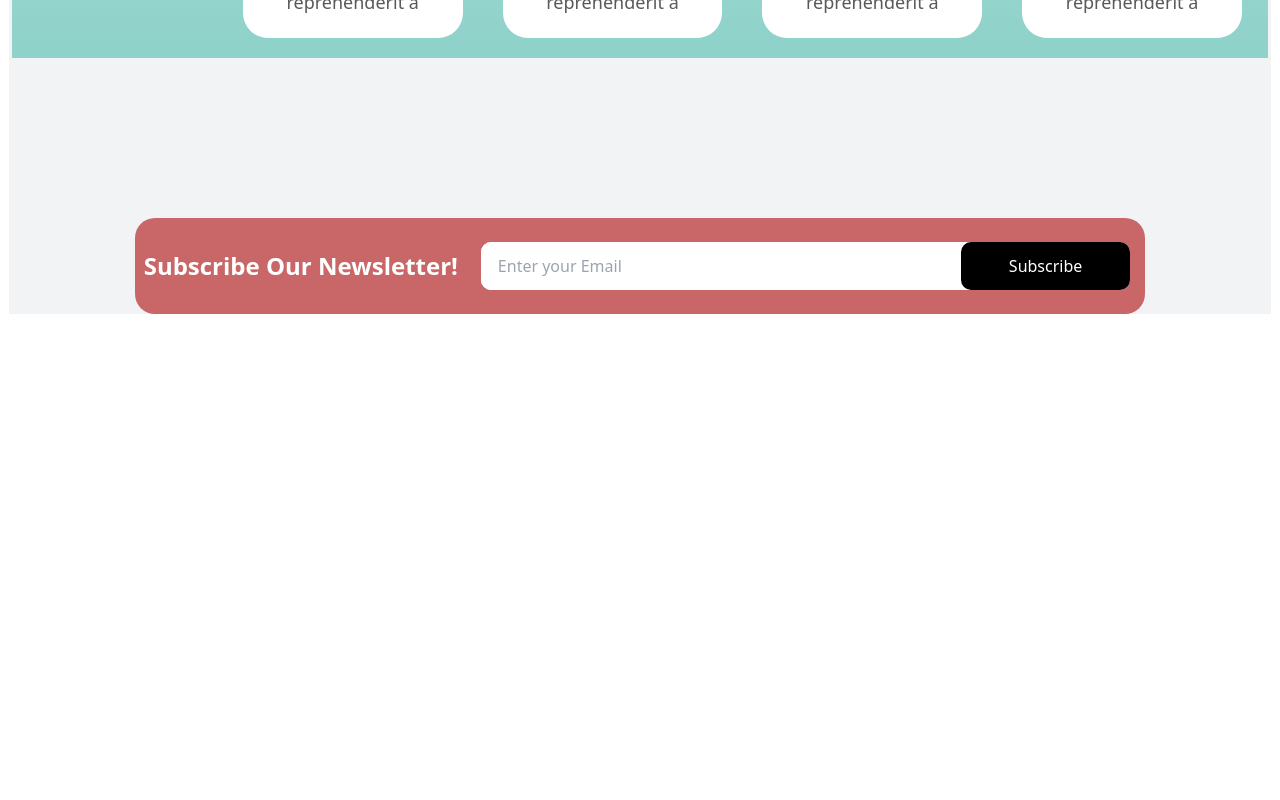
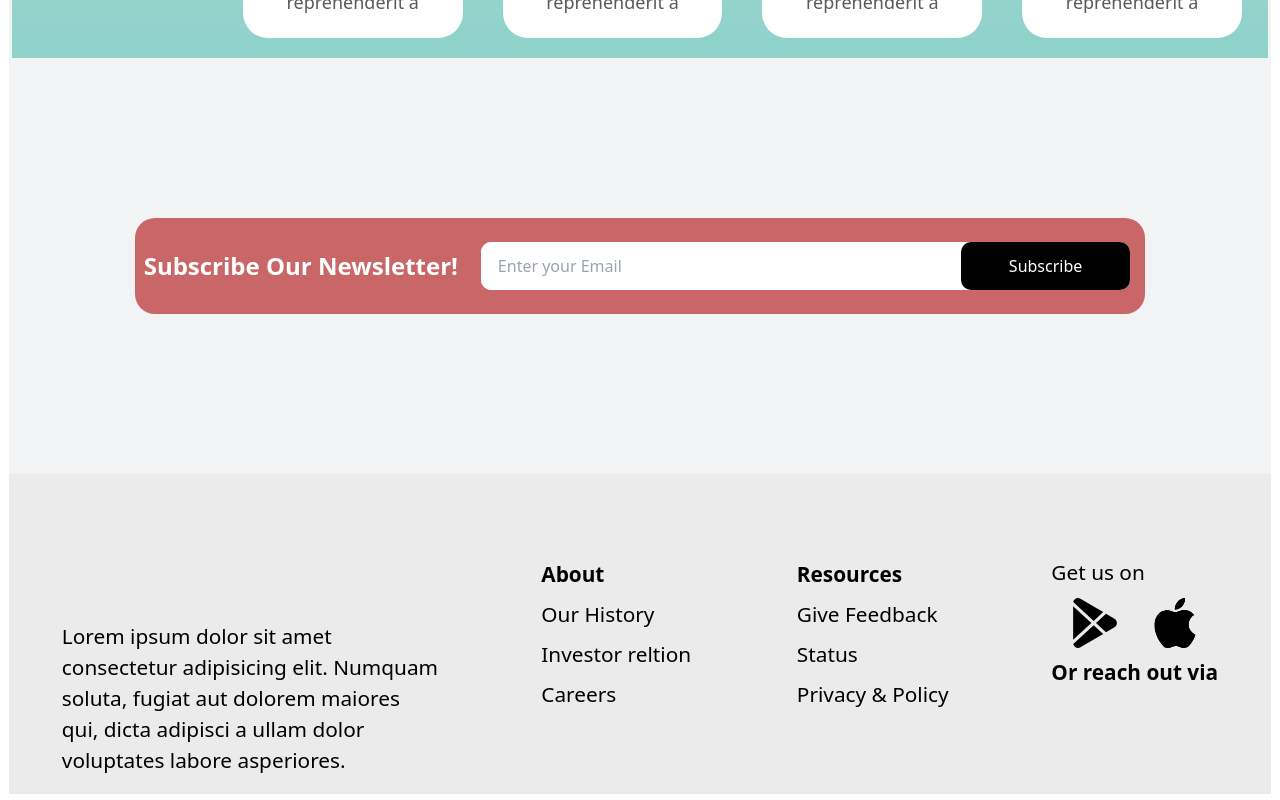
Before and after one commit to Jobsidney/Light-Order, a Next.js app: page / in a window 1280 px wide. Shown: the part 2870-3670 px from the top of the page. Before the commit the page ends 3347 px from the top, so only its background shows below. Built offline with nearby package versions, Linux system fonts and the light colour scheme.

Commit message:
Footer done

```diff
--- /dev/null
+++ b/components/footer/Footer.js
@@ -0,0 +1,55 @@
+function Footer({footer}) {
+
+
+  const ul1=['Our History','Investor reltion','Careers']
+  const ul2=['Give Feedback','Status','Privacy & Policy']
+  function UnorderList({title,words}) {
+          const items=words.map(item=><li><a href="#foot">{item}</a></li>)
+          return(
+              <ul>
+                  <li className="title"><a href="#foot">{title}</a></li>
+                  {items}
+          </ul>)}
+
+
+    return (
+
+      <footer>
+      <div className="footer">
+          <div className="left">
+              <label for="" className="logo"><a href="#foot">
+                  {/* <Back1Svg/> */}
+                  </a></label>
+                  <p>Lorem ipsum dolor sit amet consectetur adipisicing elit. Numquam soluta, fugiat aut dolorem maiores
+                      qui, dicta adipisci a ullam dolor voluptates labore asperiores.</p>
+          </div>
+
+          <UnorderList title={'About'} words={ul1}/>
+          <UnorderList title={'Resources'} words={ul2}/>
+
+          <div className="socials">
+              <h2>Get us on</h2>
+              <div className="dow">
+                  <a href="##"><svg xmlns="http://www.w3.org/2000/svg" width="50" fill="currentColor" class="bi bi-google-play" viewBox="0 0 16 16">
+                      <path d="M14.222 9.374c1.037-.61 1.037-2.137 0-2.748L11.528 5.04 8.32 8l3.207 2.96 2.694-1.586Zm-3.595 2.116L7.583 8.68 1.03 14.73c.201 1.029 1.36 1.61 2.303 1.055l7.294-4.295ZM1 13.396V2.603L6.846 8 1 13.396ZM1.03 1.27l6.553 6.05 3.044-2.81L3.333.215C2.39-.341 1.231.24 1.03 1.27Z"/>
+                    </svg></a>
+                    <a href="##"><svg xmlns="http://www.w3.org/2000/svg" width="50"  fill="currentColor" class="bi bi-apple" viewBox="0 0 16 16">
+                      <path d="M11.182.008C11.148-.03 9.923.023 8.857 1.18c-1.066 1.156-.902 2.482-.878 2.516.024.034 1.52.087 2.475-1.258.955-1.345.762-2.391.728-2.43Zm3.314 11.733c-.048-.096-2.325-1.234-2.113-3.422.212-2.189 1.675-2.789 1.698-2.854.023-.065-.597-.79-1.254-1.157a3.692 3.692 0 0 0-1.563-.434c-.108-.003-.483-.095-1.254.116-.508.139-1.653.589-1.968.607-.316.018-1.256-.522-2.267-.665-.647-.125-1.333.131-1.824.328-.49.196-1.422.754-2.074 2.237-.652 1.482-.311 3.83-.067 4.56.244.729.625 1.924 1.273 2.796.576.984 1.34 1.667 1.659 1.899.319.232 1.219.386 1.843.067.502-.308 1.408-.485 1.766-.472.357.013 1.061.154 1.782.539.571.197 1.111.115 1.652-.105.541-.221 1.324-1.059 2.238-2.758.347-.79.505-1.217.473-1.282Z"/>
+                      <path d="M11.182.008C11.148-.03 9.923.023 8.857 1.18c-1.066 1.156-.902 2.482-.878 2.516.024.034 1.52.087 2.475-1.258.955-1.345.762-2.391.728-2.43Zm3.314 11.733c-.048-.096-2.325-1.234-2.113-3.422.212-2.189 1.675-2.789 1.698-2.854.023-.065-.597-.79-1.254-1.157a3.692 3.692 0 0 0-1.563-.434c-.108-.003-.483-.095-1.254.116-.508.139-1.653.589-1.968.607-.316.018-1.256-.522-2.267-.665-.647-.125-1.333.131-1.824.328-.49.196-1.422.754-2.074 2.237-.652 1.482-.311 3.83-.067 4.56.244.729.625 1.924 1.273 2.796.576.984 1.34 1.667 1.659 1.899.319.232 1.219.386 1.843.067.502-.308 1.408-.485 1.766-.472.357.013 1.061.154 1.782.539.571.197 1.111.115 1.652-.105.541-.221 1.324-1.059 2.238-2.758.347-.79.505-1.217.473-1.282Z"/>
+                    </svg></a>
+              </div>
+              <p>Or reach out via</p>
+              <div className="media">
+              <a href="##"><i className="fa fa-twitter" ></i></a>
+              {/*
+                  <a href="##"><i class="fa fa-instagram" style={"font-size:36px"}></i></a>
+                 <a href="##"> <i class="fa fa-whatsapp" style={"font-size:36px"}></i></a> */}
+
+              </div>
+          </div>
+      </div>
+  </footer>
+    )
+  }
+
+  export default Footer
--- a/pages/index.js
+++ b/pages/index.js
@@ -4,6 +4,7 @@ import AdvertCard from '../components/Cards/AdvertCard'
 import BlogCards from '../components/Cards/BlogCards'
 import FloatCard from '../components/Cards/FloatCard'
 import ReviewsCard from '../components/Cards/ReviewsCard'
+import Footer from '../components/footer/Footer'
 import Items from '../components/ItemsBar/Items'
 import IntroInfo from '../components/navBar/IntroInfo'
 import NavBar from '../components/navBar/NavBar'
@@ -74,6 +75,7 @@ export default function Home() {
             </div>
           </form>
         </div>
+        <Footer/>
     </div>
   )
 }
--- a/styles/globals.css
+++ b/styles/globals.css
@@ -349,6 +349,7 @@ span{
   font-size:large;
 }
 .reviewCardsAll{
+
 }
 .subscription{
   background-color: #C96768;
@@ -384,3 +385,67 @@ span{
   padding: 0px 3rem;
   border-radius: 10px;
 }
+footer{
+  margin: auto;
+  background-color: #ebebeb;
+  color: black;
+  font-size: 1.3rem;
+  margin-top: 50px;
+  height: 40vh;
+}
+.footer{
+  height: 30vh;
+  display: flex;
+  flex-direction: row;
+  justify-content: space-around;
+  padding-top: 5rem;
+
+}
+.fa-twitter{
+font-size: 36px;
+}
+.left{
+  /* background-color: aqua; */
+  width: 30%;
+}
+.left p{
+  margin-top: 2rem;
+}
+.footer>ul{
+  /* background-color: red; */
+  list-style: none;
+  display: flex;
+  flex-direction: column;
+  justify-content: space-around;
+}
+
+.footer>ul>.title{
+  font-weight: 900;
+}
+.footer>ul>li:hover{
+  color: #ed5625;
+}
+
+.dow{
+display: flex;
+flex-direction: row;
+justify-content: space-around;
+}
+.socials{
+  display: flex;
+  flex-direction: column;
+  justify-content: space-between;
+}
+.socials>p{
+  font-weight: 900;
+}
+.media{
+  display: flex;
+  justify-content: space-around;
+}
+svg,i{
+  transition: 0.5s ease;
+}
+svg:hover, i:hover{
+  color: #ed5625;
+}
```
